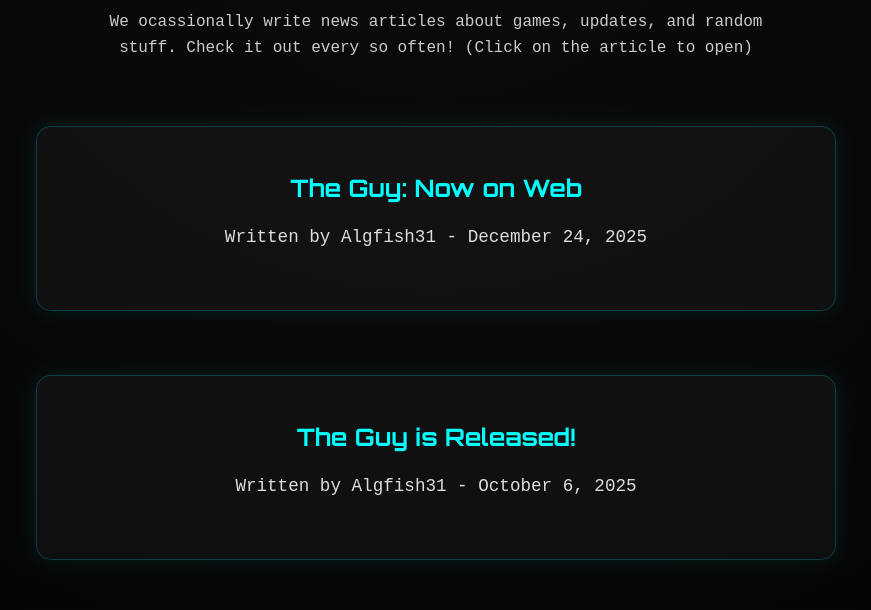
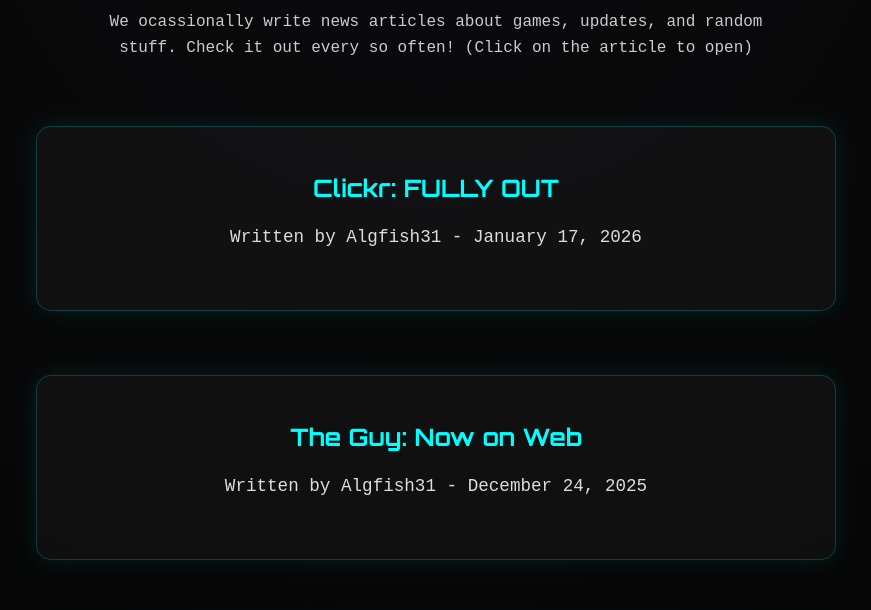
Before and after one commit to Cypher-Studios-Games/web, a website with bundled scripts: page news/index.html in a window 1280 px wide. Shown: the part 190-800 px from the top of the page, without its empty margins (204-1075 px from the left). Built offline with nearby package versions, Linux system fonts and the light colour scheme; no server answers.

Commit message:
Add new article announcement for "Clickr: FULLY OUT" in index.html

```diff
--- a/news/index.html
+++ b/news/index.html
@@ -20,6 +20,10 @@
   <h1>News</h1>
   <p style="text-align: center;">We ocassionally write news articles about games, updates, and random stuff. Check it out every so often! (Click on the article to open)</p>
 
+  <a href="/news/2026/1/17/1/"><div class="article-container">
+    <h2>Clickr: FULLY OUT</h2>
+    <p>Written by Algfish31 - January 17, 2026</p>
+  </div></a>
   <a href="/news/2025/12/24/1/"><div class="article-container">
     <h2>The Guy: Now on Web</h2>
     <p>Written by Algfish31 - December 24, 2025</p>
```
